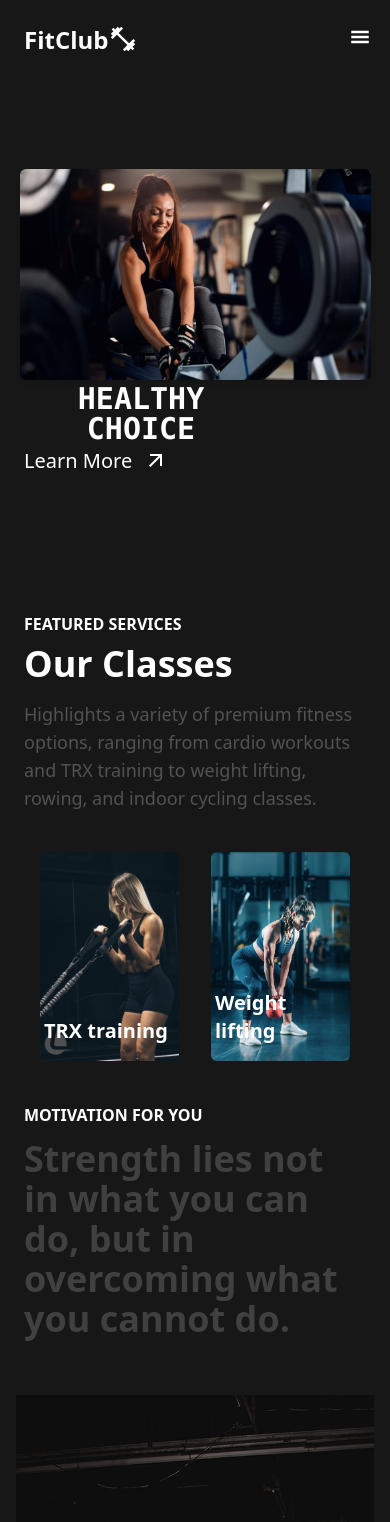
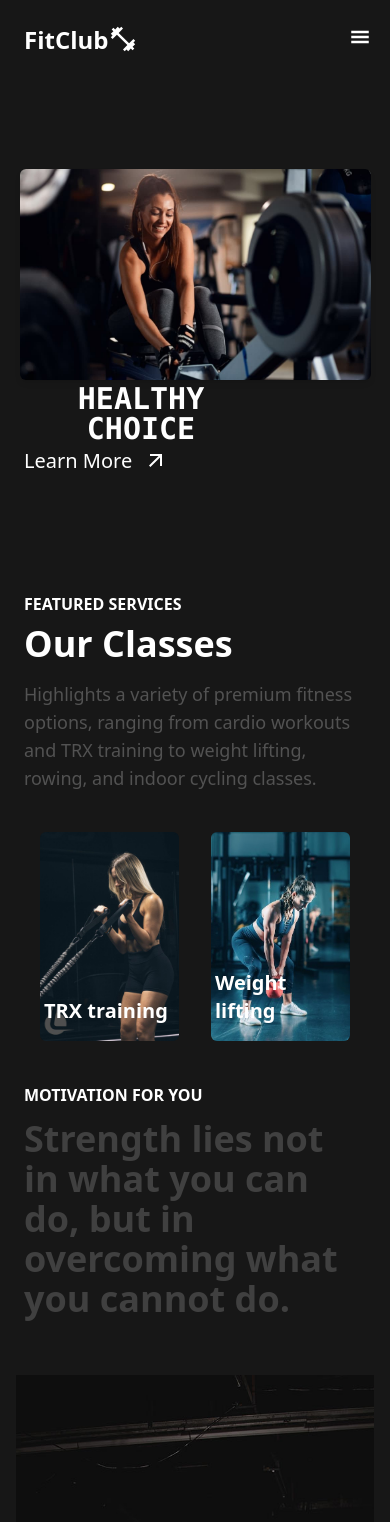
Before and after one commit to rajeshwari2538/Fitness-App, a React (Create React App) app: page / in a window 390 px wide. Shown: the top 1522 px of the page. Built offline with nearby package versions, Linux system fonts and the light colour scheme.

Commit message:
changed some styles

```diff
--- a/src/components/Services.js
+++ b/src/components/Services.js
@@ -41,7 +41,7 @@ const Services = () => {
   };
 
   return (
-    <div className="services max-w-6xl mx-auto px-6 mt-0 md:mt-0 md:px-0">
+    <div className="services max-w-6xl mx-auto px-6 -mt-5 md:mt-0 md:px-0">
       <h2 className="md:text-xl text-white font-bold mb-2">FEATURED SERVICES</h2>
       <div className="">
         <div className='flex flex-col md:flex-row md:items-center'>
```
